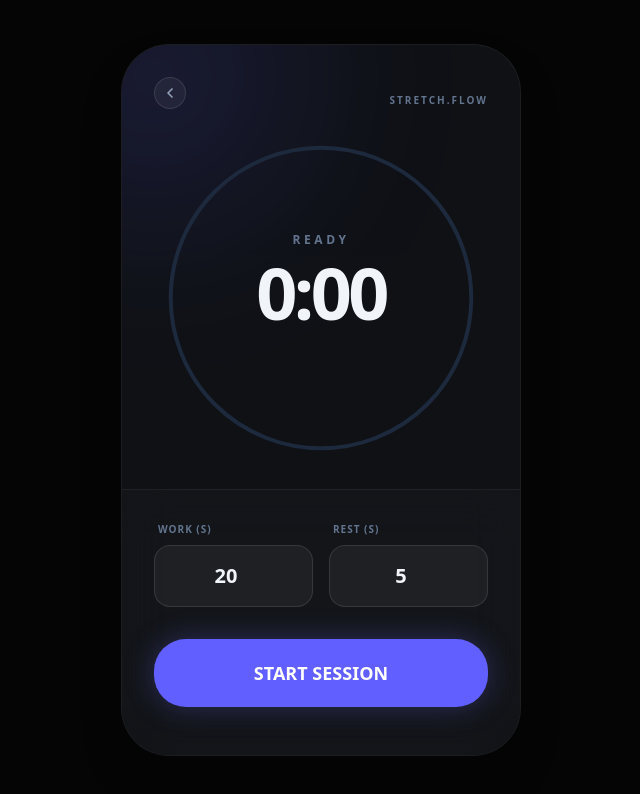
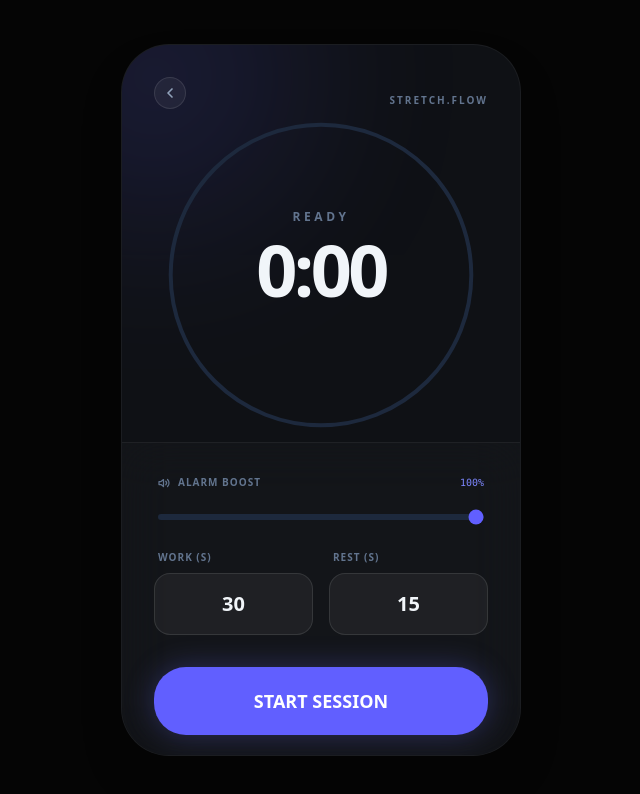
Before and after one commit to MarcoUmpierrez/apps, an Angular app: page /timer in a window 1280 px wide. Shown: the top 794 px of the page, without its empty margins (319-959 px from the left). Built offline with nearby package versions, Linux system fonts and the light colour scheme.

Commit message:
Adds volume and bell sound to timer

```diff
--- a/src/app/features/timer/timer.css
+++ b/src/app/features/timer/timer.css
@@ -0,0 +1,6 @@
+:host { display: block; }
+    input[type='number']::-webkit-inner-spin-button,
+    input[type='number']::-webkit-outer-spin-button {
+      -webkit-appearance: none;
+      margin: 0;
+    }
--- a/src/app/features/timer/timer.html
+++ b/src/app/features/timer/timer.html
@@ -1,8 +1,8 @@
 <div class="min-h-screen text-slate-100 flex items-center justify-center p-6 selection:bg-indigo-500/30 bg-[#050505] font-sans">
-  <div class="w-full max-w-[400px] aspect-[9/16] bg-[#0f1115] rounded-[3rem] shadow-2xl border border-white/5 flex flex-col overflow-hidden relative">
+      <div class="w-full max-w-100 aspect-9/16 bg-[#0f1115] rounded-[3rem] shadow-2xl border border-white/5 flex flex-col overflow-hidden relative">
 
-    <a routerLink="dashboard"
-       class="absolute top-8 left-8 z-20 flex items-center gap-2 group transition-all"
+        <!-- Header / Back -->
+        <a routerLink="dashboard" class="absolute top-8 left-8 z-20 flex items-center gap-2 group transition-all"
        aria-label="Return to Dashboard">
           <div class="w-8 h-8 rounded-full bg-white/5 border border-white/10 flex items-center justify-center group-hover:bg-indigo-500/20 group-hover:border-indigo-500/40 transition-colors">
             <svg xmlns="http://www.w3.org/2000/svg" width="16" height="16" viewBox="0 0 24 24" fill="none" stroke="currentColor" stroke-width="2.5" stroke-linecap="round" stroke-linejoin="round" class="text-slate-400 group-hover:text-indigo-400">
@@ -11,8 +11,11 @@
           </div>
         </a>
 
-    <div class="absolute -top-24 -left-24 w-64 h-64 blur-[100px] rounded-full opacity-20 transition-all duration-1000" [class]="themeClass()"></div>
+        <!-- Dynamic Glow Background -->
+        <div class="absolute -top-24 -left-24 w-64 h-64 blur-[100px] rounded-full opacity-20 transition-all duration-1000"
+             [class]="themeClass()"></div>
 
+        <!-- Branding -->
         <div class="pt-12 px-8 flex justify-end items-center z-10">
           <div class="text-[10px] font-bold tracking-[0.2em] text-slate-500 uppercase">Stretch.Flow</div>
           @if (isRunning()) {
@@ -20,6 +23,7 @@
           }
         </div>
 
+        <!-- Main Timer Display -->
         <div class="flex-1 flex flex-col items-center justify-center px-8 z-10">
           <div class="relative w-full aspect-square flex items-center justify-center">
             <svg class="w-full h-full -rotate-90 transform">
@@ -27,7 +31,7 @@
               <circle
                 cx="50%" cy="50%" r="45%"
                 class="fill-none transition-[stroke-dashoffset] duration-1000 ease-linear"
-            [style.stroke]="isResting() ? 'rgb(52, 211, 153)' : 'rgb(129, 140, 248)'"
+                [style.stroke]="isResting() ? '#10b981' : '#6366f1'"
                 stroke-width="8"
                 stroke-linecap="round"
                 stroke-dasharray="282.74%"
@@ -52,7 +56,28 @@
           </div>
         </div>
 
-    <div class="p-8 pb-12 bg-white/[0.02] backdrop-blur-xl border-t border-white/5 z-10">
+        <!-- Controls Footer -->
+        <div class="p-8 pb-12 bg-white/2 backdrop-blur-xl border-t border-white/5 z-10">
+
+          <!-- Volume Control (Alarm Boost) -->
+          <div class="mb-6 px-1">
+            <div class="flex justify-between items-center mb-3">
+              <label class="text-[10px] font-bold text-slate-500 uppercase tracking-widest flex items-center gap-2">
+                <svg xmlns="http://www.w3.org/2000/svg" width="12" height="12" viewBox="0 0 24 24" fill="none" stroke="currentColor" stroke-width="2.5" stroke-linecap="round" stroke-linejoin="round"><path d="M11 5L6 9H2v6h4l5 4V5z"></path><path d="M15.54 8.46a5 5 0 0 1 0 7.07"></path><path d="M19.07 4.93a10 10 0 0 1 0 14.14"></path></svg>
+                Alarm Boost
+              </label>
+              <span class="text-[10px] font-mono text-indigo-400">{{ (volume() * 100).toFixed(0) }}%</span>
+            </div>
+            <input
+              type="range"
+              min="0"
+              max="1"
+              step="0.1"
+              [value]="volume()"
+              (input)="updateVolume($event)"
+              class="w-full h-1.5 bg-slate-800 rounded-lg appearance-none cursor-pointer accent-indigo-500"
+            >
+          </div>
 
           @if (!isRunning()) {
             <div class="grid grid-cols-2 gap-4 mb-8">
@@ -61,7 +86,7 @@
                 <input
                   type="number"
                   [value]="workSeconds()"
-              (input)="workSeconds.set($any($event.target).value)"
+                  (input)="updateWorkSeconds($event)"
                   class="bg-white/5 border border-white/10 rounded-2xl py-4 px-4 text-center text-xl font-bold focus:border-indigo-500/50 outline-none transition-colors"
                 />
               </div>
@@ -70,7 +95,7 @@
                 <input
                   type="number"
                   [value]="restSeconds()"
-              (input)="restSeconds.set($any($event.target).value)"
+                  (input)="updateRestSeconds($event)"
                   class="bg-white/5 border border-white/10 rounded-2xl py-4 px-4 text-center text-xl font-bold focus:border-emerald-500/50 outline-none transition-colors"
                 />
               </div>
@@ -78,14 +103,14 @@
 
             <button
               (click)="startTimer()"
-          class="w-full py-5 bg-indigo-500 hover:bg-indigo-400 text-white rounded-[2rem] font-black text-lg shadow-[0_0_30px_rgba(99,102,241,0.3)] transition-all active:scale-95 flex items-center justify-center gap-3"
+              class="w-full py-5 bg-indigo-500 hover:bg-indigo-400 text-white rounded-4xl font-black text-lg shadow-[0_0_30px_rgba(99,102,241,0.3)] transition-all active:scale-95 flex items-center justify-center gap-3"
             >
               START SESSION
             </button>
           } @else {
             <button
               (click)="stopTimer()"
-          class="w-full py-5 border border-white/10 hover:bg-white/5 text-slate-400 rounded-[2rem] font-bold text-lg transition-all active:scale-95"
+              class="w-full py-5 border border-white/10 hover:bg-white/5 text-slate-400 rounded-4xl font-bold text-lg transition-all active:scale-95"
             >
               STOP & RESET
             </button>
--- a/src/app/features/timer/timer.ts
+++ b/src/app/features/timer/timer.ts
@@ -12,13 +12,14 @@ export class Timer implements OnDestroy {
   // State Signals
   protected readonly isRunning = signal<boolean>(false);
   protected readonly isResting = signal<boolean>(false);
+  protected readonly volume = signal<number>(1);
   private readonly currentTime = signal<number>(0);
   protected readonly cycleCount = signal<number>(1);
 
-  public readonly workSeconds = signal<number>(20);
-  public readonly restSeconds = signal<number>(5);
+  public readonly workSeconds = signal<number>(30);
+  public readonly restSeconds = signal<number>(15);
 
-  private timerInterval: any = null;
+  private timerInterval: ReturnType<typeof setInterval> | null = null;
   private audioCtx: AudioContext | null = null;
 
   // Computed Values
@@ -36,10 +37,10 @@ export class Timer implements OnDestroy {
 
   public readonly progressOffset: Signal<string> = computed(() => {
     const total = this.isResting() ? this.restSeconds() : this.workSeconds();
-    if (total === 0) return '0%';
+    if (total <= 0) return '282.74%';
     const progressPercent = (this.currentTime() / total) * 100;
     const radius = 45;
-    const circumference = 2 * Math.PI * radius;
+    const circumference = 2 * Math.PI * radius; // Approx 282.74
     const offset = circumference - (progressPercent / 100) * circumference;
     return `${offset}%`;
   });
@@ -58,6 +59,24 @@ export class Timer implements OnDestroy {
     if (this.audioCtx.state === 'suspended') {
       this.audioCtx.resume();
     }
+  }
+
+  /**
+   * Updates the volume multiplier from the range input.
+   */
+  public updateVolume(event: Event): void {
+    const val = (event.target as HTMLInputElement).value;
+    this.volume.set(parseFloat(val));
+  }
+
+  public updateWorkSeconds(event: Event): void {
+    const val = (event.target as HTMLInputElement).value;
+    this.workSeconds.set(parseInt(val, 10) || 0);
+  }
+
+  public updateRestSeconds(event: Event): void {
+    const val = (event.target as HTMLInputElement).value;
+    this.restSeconds.set(parseInt(val, 10) || 0);
   }
 
   /**
@@ -83,11 +102,12 @@ export class Timer implements OnDestroy {
         this.currentTime.update(v => v - 1);
         this.playSound(this.isResting() ? 'rest' : 'work');
       } else {
-        this.playSound('switch');
         if (!this.isResting()) {
+          this.playSound('bell');
           this.isResting.set(true);
           this.currentTime.set(this.restSeconds());
         } else {
+          this.playSound('switch');
           this.isResting.set(false);
           this.cycleCount.update(v => v + 1);
           this.currentTime.set(this.workSeconds());
@@ -109,33 +129,58 @@ export class Timer implements OnDestroy {
   }
 
   /**
-   * Handles audio feedback for various timer events.
+   * Handles audio feedback using the volume signal as a multiplier.
    */
-  private playSound(type: 'work' | 'rest' | 'switch'): void {
+  private playSound(type: 'work' | 'rest' | 'switch' | 'bell'): void {
     if (!this.audioCtx) return;
     const now = this.audioCtx.currentTime;
+    const masterVol = this.volume();
 
-    const playTone = (freq: number, duration: number, startTime: number) => {
+    const playTone = (freq: number, duration: number, startTime: number, gainVal: number = 0.1, type: OscillatorType = 'sine') => {
       const osc = this.audioCtx!.createOscillator();
       const gain = this.audioCtx!.createGain();
+      osc.type = type;
       osc.connect(gain);
       gain.connect(this.audioCtx!.destination);
+
       osc.frequency.setValueAtTime(freq, startTime);
-      gain.gain.setValueAtTime(0.05, startTime);
-      gain.gain.exponentialRampToValueAtTime(0.001, startTime + duration - 0.02);
+
+      const finalGain = gainVal * masterVol;
+      gain.gain.setValueAtTime(finalGain, startTime);
+      gain.gain.exponentialRampToValueAtTime(0.001, startTime + duration - 0.01);
+
       osc.start(startTime);
       osc.stop(startTime + duration);
     };
 
-    if (type === 'work') playTone(900, 0.1, now);
-    else if (type === 'rest') playTone(400, 0.1, now);
-    else {
-      [0, 0.15, 0.3].forEach((offset, i) => playTone(i === 2 ? 1200 : 800, 0.2, now + offset));
+    switch (type) {
+      case 'work':
+        playTone(900, 0.08, now, 0.15);
+        break;
+      case 'rest':
+        playTone(400, 0.1, now, 0.12);
+        break;
+      case 'switch':
+        [0, 0.12, 0.24].forEach((offset, i) => {
+          playTone(i === 2 ? 1400 : 1000, 0.3, now + offset, 0.25);
+        });
+        break;
+      case 'bell':
+        // Boxing Bell Synthesis: Layered frequencies for a metallic "cling"
+        const frequencies = [880, 1320, 1760]; // Harmonics
+        frequencies.forEach(f => {
+          playTone(f, 0.8, now, 0.2, 'triangle');
+        });
+        // Sharp transient
+        playTone(2200, 0.1, now, 0.3, 'sine');
+        break;
     }
   }
 
   public ngOnDestroy(): void {
     this.stopTimer();
-    if (this.audioCtx) this.audioCtx.close();
+    if (this.audioCtx) {
+      this.audioCtx.close();
+    }
   }
 }
```
Lines whose indentation alone changed are shown as unchanged.
